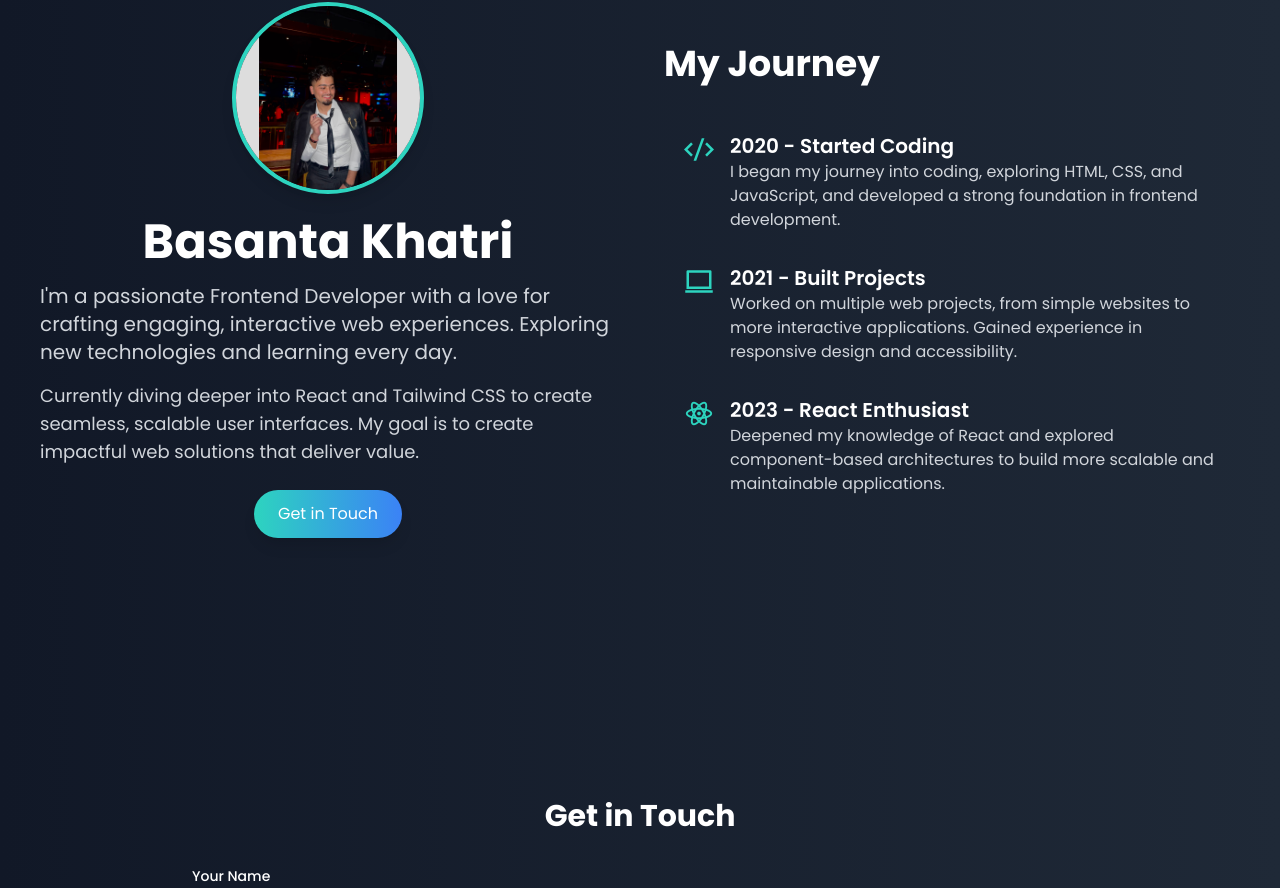
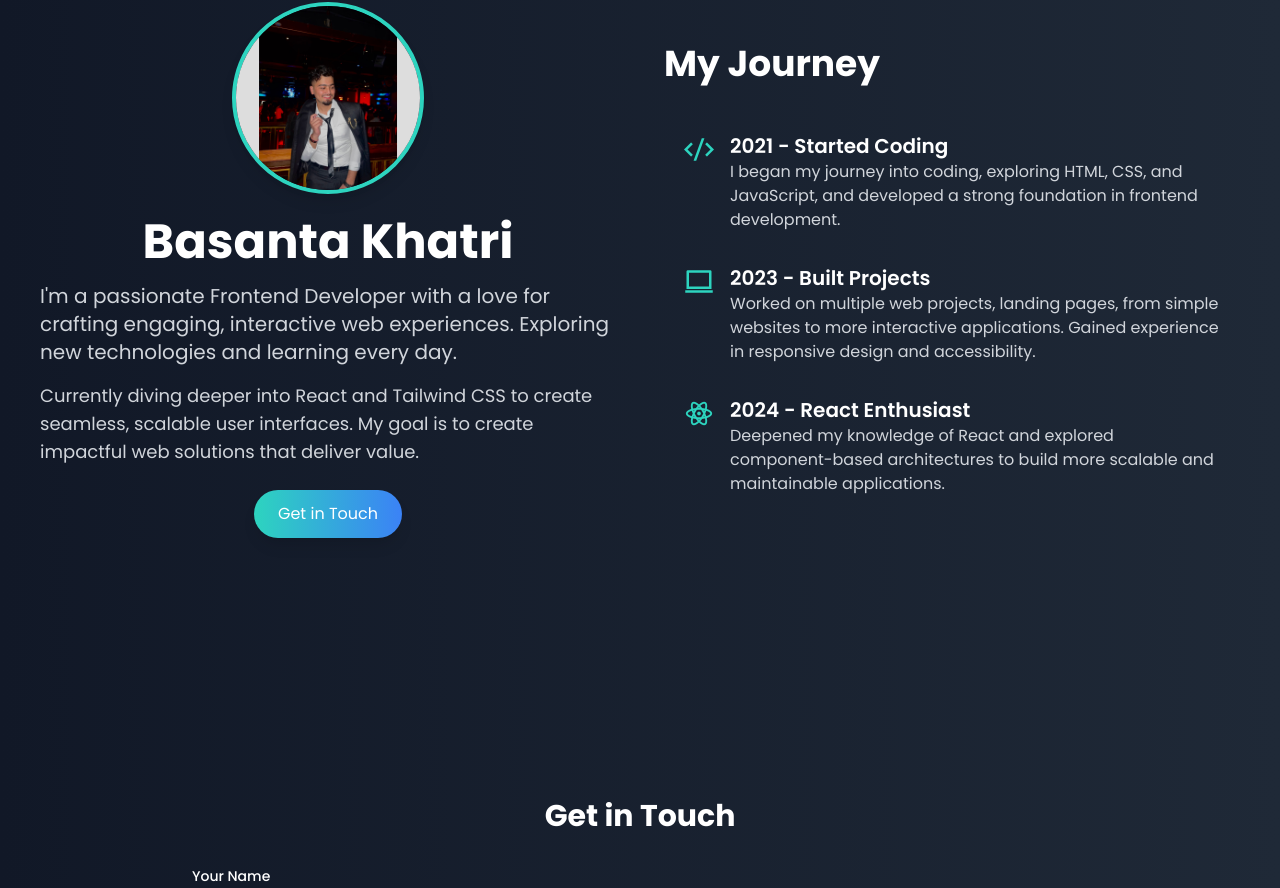
Before and after one commit to Basanta-khatri-0311/personal-portfolio, a React (Vite) app in the folder my-portfolio/: page / in a window 1280 px wide. Shown: the part 930-1818 px from the top of the page. Built offline with nearby package versions, Linux system fonts and the light colour scheme; some icons are missing.

Commit message:
updated datesss

```diff
--- a/my-portfolio/src/components/About.jsx
+++ b/my-portfolio/src/components/About.jsx
@@ -41,7 +41,7 @@ const About = () => {
           <div className="flex items-start space-x-4 px-5">
             <i className="ri-code-s-slash-line text-teal-400 text-3xl"></i>
             <div>
-              <h4 className="text-xl font-semibold">2020 - Started Coding</h4>
+              <h4 className="text-xl font-semibold">2021 - Started Coding</h4>
               <p className="text-gray-300 text-sm md:text-base">
                 I began my journey into coding, exploring HTML, CSS, and
                 JavaScript, and developed a strong foundation in frontend
@@ -54,9 +54,9 @@ const About = () => {
           <div className="flex items-start space-x-4 px-5">
             <i className="ri-macbook-line text-teal-400 text-3xl"></i>
             <div>
-              <h4 className="text-xl font-semibold">2021 - Built Projects</h4>
+              <h4 className="text-xl font-semibold">2023 - Built Projects</h4>
               <p className="text-gray-300 text-sm md:text-base">
-                Worked on multiple web projects, from simple websites to more
+                Worked on multiple web projects, landing pages, from simple websites to more
                 interactive applications. Gained experience in responsive design
                 and accessibility.
               </p>
@@ -67,7 +67,7 @@ const About = () => {
           <div className="flex items-start space-x-4 px-5">
             <i className="ri-reactjs-line text-teal-400 text-3xl"></i>
             <div>
-              <h4 className="text-xl font-semibold">2023 - React Enthusiast</h4>
+              <h4 className="text-xl font-semibold">2024 - React Enthusiast</h4>
               <p className="text-gray-300 text-sm md:text-base">
                 Deepened my knowledge of React and explored component-based
                 architectures to build more scalable and maintainable
```
